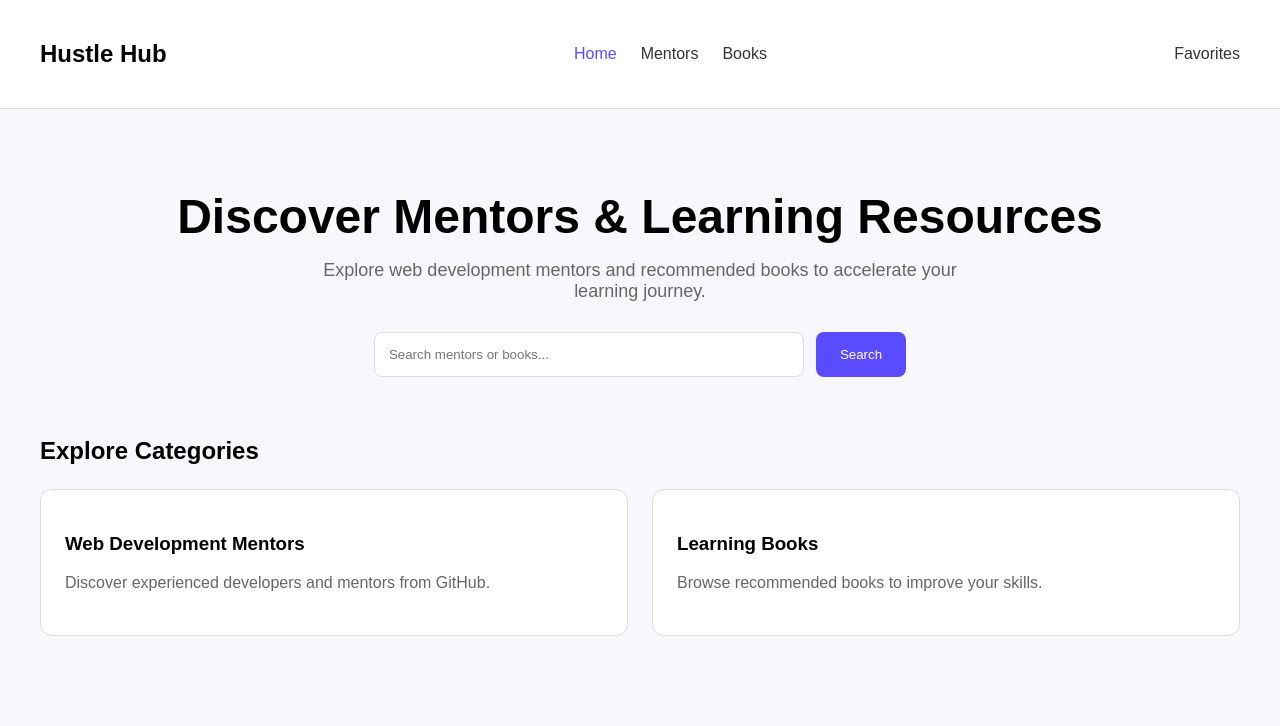
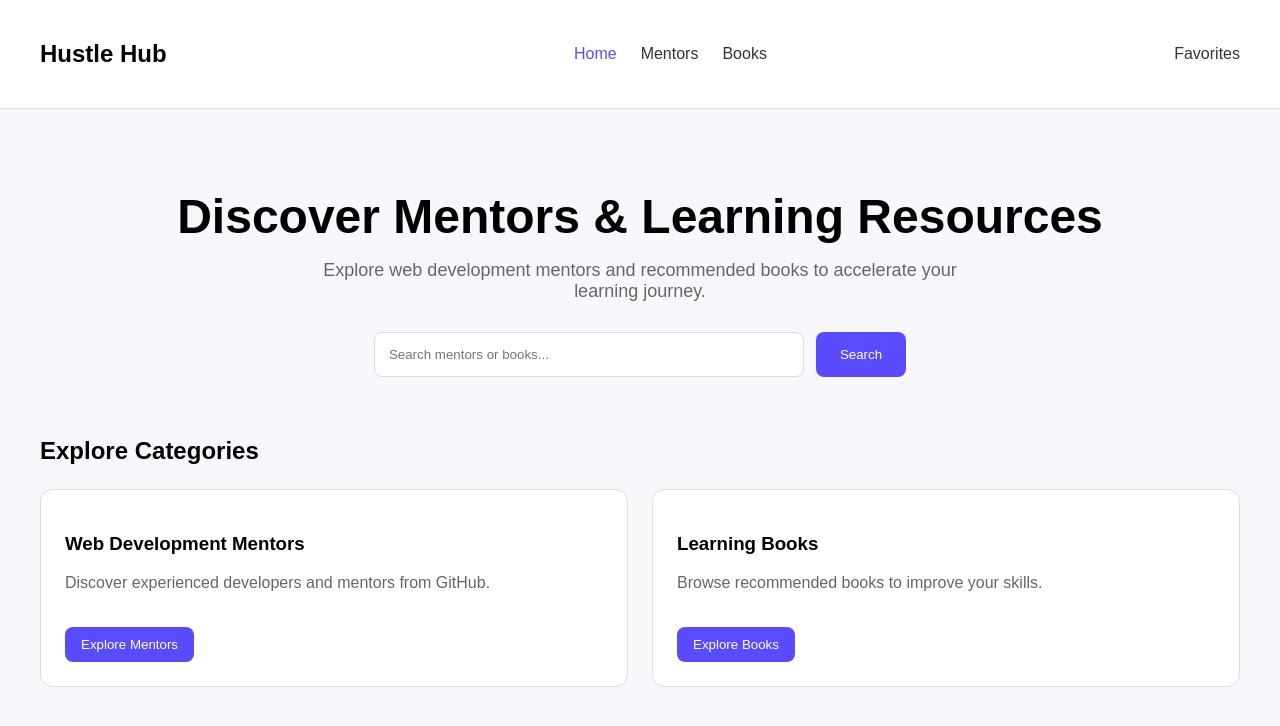
Before and after one commit to mghenyipaul93-tech/Hustle-Hub, a React (Vite) app in the folder hustle-hub-frontend/: page / in a window 1280 px wide. Shown: the top 726 px of the page. Built offline with nearby package versions, Linux system fonts and the light colour scheme.

Commit message:
HH-20 Implement reusable UI card component

```diff
--- a/hustle-hub-frontend/src/components/NicheCard.jsx
+++ b/hustle-hub-frontend/src/components/NicheCard.jsx
@@ -1,6 +1,11 @@
 import { useNavigate } from "react-router-dom";
 
-function NicheCard({ title, description, route }) {
+function NicheCard({
+  title,
+  description,
+  buttonText,
+  route,
+}) {
   const navigate = useNavigate();
 
   return (
@@ -11,6 +16,10 @@ function NicheCard({ title, description, route }) {
       <h3>{title}</h3>
 
       <p>{description}</p>
+
+      <button className="card-button">
+        {buttonText}
+      </button>
     </div>
   );
 }
--- a/hustle-hub-frontend/src/index.css
+++ b/hustle-hub-frontend/src/index.css
@@ -117,3 +117,17 @@ body {
   color: #666;
   line-height: 1.5;
 }
+
+.card-button {
+  margin-top: 16px;
+
+  padding: 10px 16px;
+
+  border: none;
+  border-radius: 8px;
+
+  background-color: #5b4bff;
+  color: white;
+
+  cursor: pointer;
+}
--- a/hustle-hub-frontend/src/pages/Home.jsx
+++ b/hustle-hub-frontend/src/pages/Home.jsx
@@ -32,12 +32,14 @@ function Home() {
           <NicheCard
             title="Web Development Mentors"
             description="Discover experienced developers and mentors from GitHub."
+            buttonText="Explore Mentors"
             route="/mentors"
           />
 
           <NicheCard
             title="Learning Books"
             description="Browse recommended books to improve your skills."
+            buttonText="Explore Books"
             route="/books"
           />
 
```
